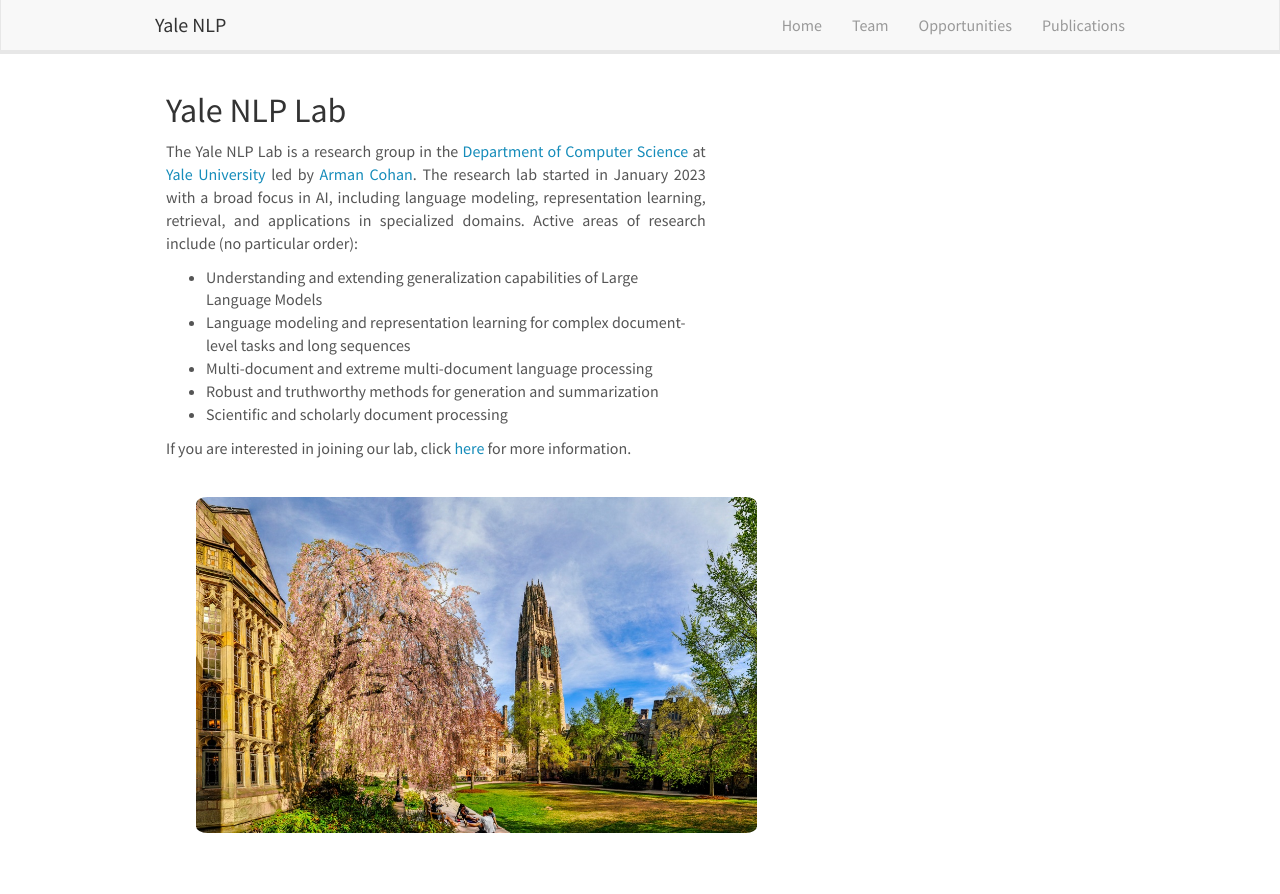
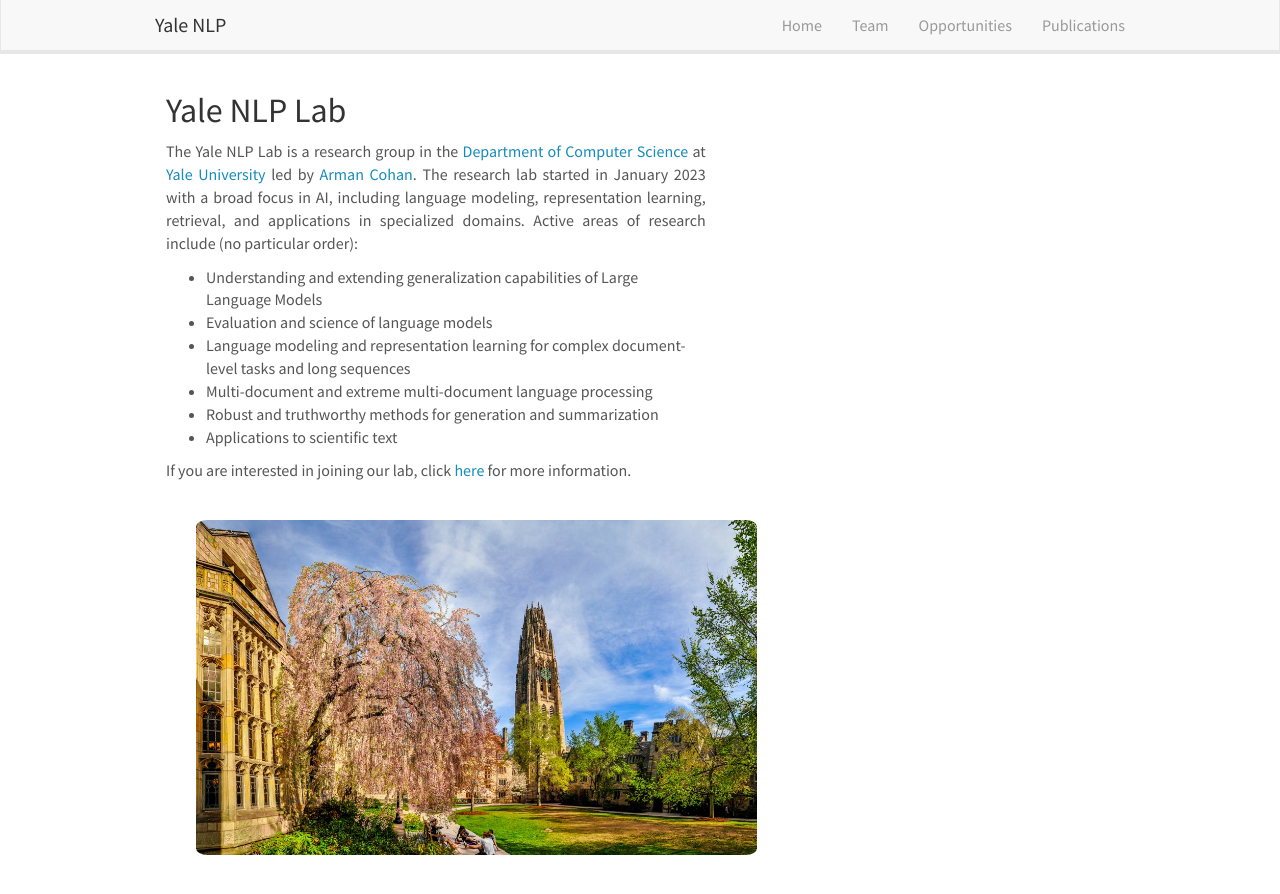
Before and after one commit to yale-nlp/yale-nlp.github.io, a Jekyll site: the page built from _pages/home.md, in a window 1280 px wide and 900 px high. Shown: the top 894 px of the window. Built offline with Jekyll 4.4.1, drawn with Linux system fonts in a browser that asks for light colours; nearby versions of some CDN libraries; comment, search, counter and statistics services are not loaded.

Commit message:
Update home.md

```diff
--- a/_pages/home.md
+++ b/_pages/home.md
@@ -16,10 +16,11 @@
   </p>
   <ul>
     <li>Understanding and extending generalization capabilities of Large Language Models</li>
+    <li>Evaluation and science of language models</li>
     <li>Language modeling and representation learning for complex document-level tasks and long sequences</li>
     <li>Multi-document and extreme multi-document language processing</li>
     <li>Robust and truthworthy methods for generation and summarization</li>
-    <li>Scientific and scholarly document processing</li>
+    <li>Applications to scientific text</li>
   </ul>
 
   <p style="text-align:justify">
```
